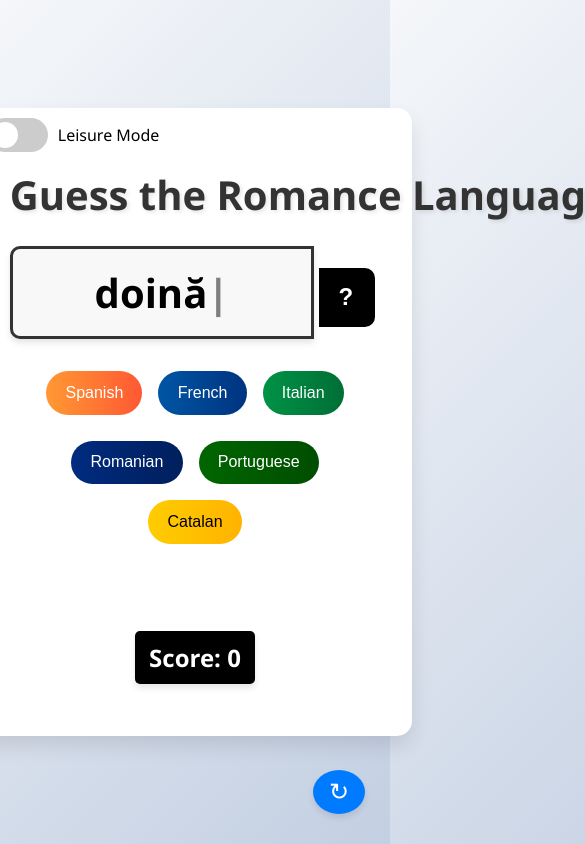
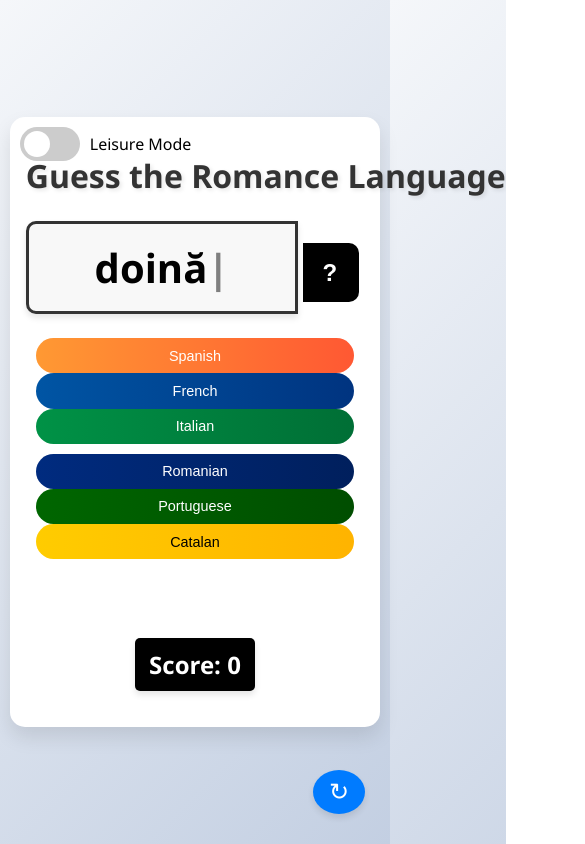
Before and after one commit to BrandonTDKJ/guessromance-project, a plain HTML site: page index.html in a window 390 px wide. Shown: the top 844 px of the page, 585 px wide, since content can reach past the window. Drawn offline with Linux system fonts and the light colour scheme.

Commit message:
adapt to mobile device screen

```diff
--- a/styles.css
+++ b/styles.css
@@ -7,14 +7,16 @@ body {
     align-items: center;
     height: 100vh;
     margin: 0;
+    -webkit-touch-callout: none;
     background: linear-gradient(135deg, #f5f7fa 0%, #c3cfe2 100%);
 }
 .container {
     text-align: center;
     background-color: white;
-    padding: 2rem;
+    padding: 1rem;
     border-radius: 15px;
     box-shadow: 0 10px 20px rgba(0,0,0,0.1);
+    box-sizing: border-box;
     max-width: 95%;
     width: 800px;
     position: relative;
@@ -143,13 +145,26 @@ button:hover {
     margin: 0 10px;
 }
 
-@media (max-width: 800px) {
+@media (max-width: 600px) {
     .button-row {
         flex-wrap: wrap;
     }
 
-    .button-row button {
-        margin: 8px;
+    .button-row {
+        flex-direction: column; /* 使按钮在移动设备上垂直排列 */
+        margin-bottom: 10px;
+    }
+    h1 {
+        font-size: 2rem; /* 调整标题字体大小 */
+    }
+
+    button {
+        font-size: 0.9rem; /* 调整按钮字体大小 */
+        padding: 0.6rem 1rem; /* 缩小按钮的内边距 */
+    }
+    #word {
+        font-size: 2rem; /* 调整文字框字体大小 */
+        padding: 0.8rem; /* 减少文字框的内边距 */
     }
 }
 
@@ -227,7 +242,10 @@ button:hover {
 }
 
 .button-row {
-    margin-bottom: 10px; /* 增加按钮行的下边距 */
+    display: flex;
+    flex-wrap: wrap; /* 允许按钮在屏幕不足时换行 */
+    justify-content: center;
+    margin-bottom: 10px;
 }
 
 #hintBtn {
@@ -269,6 +287,7 @@ button:disabled:hover {
     display: flex;
     align-items: center;
     justify-content: center;
+    word-wrap: break-word;
 }
 
 #hintBtn {
```
